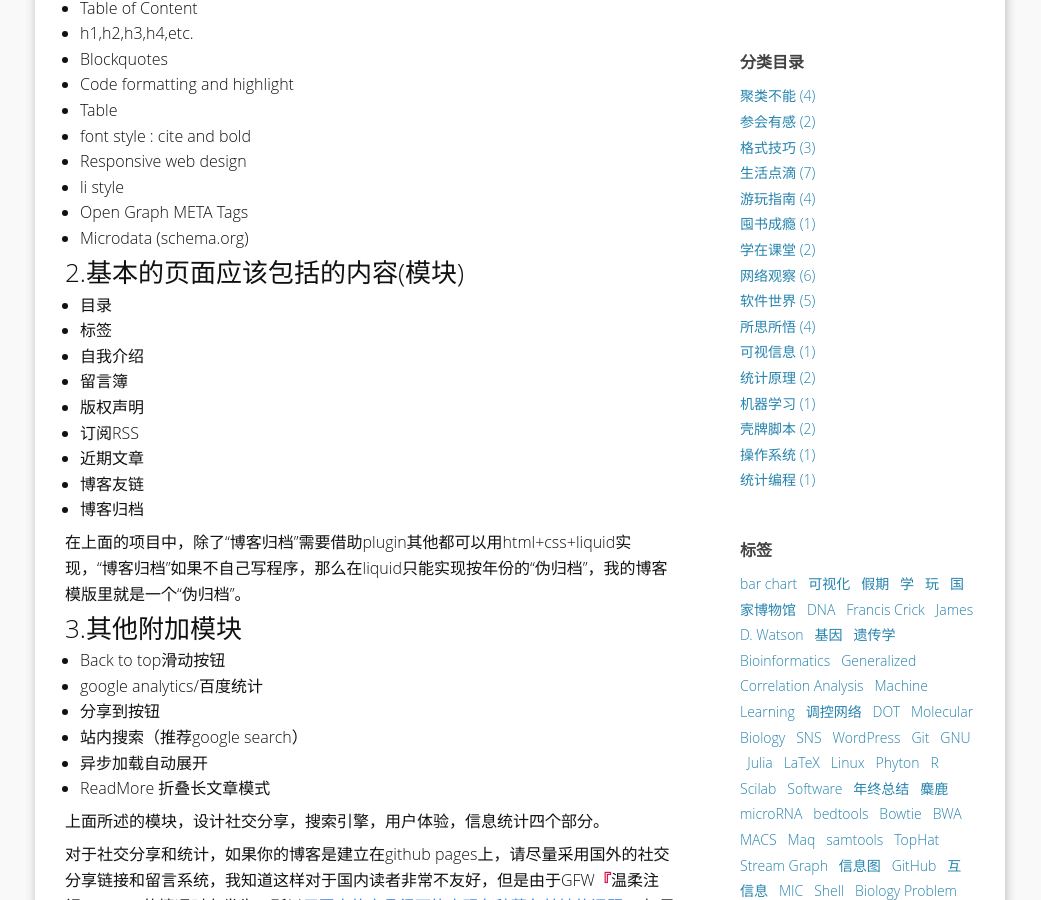
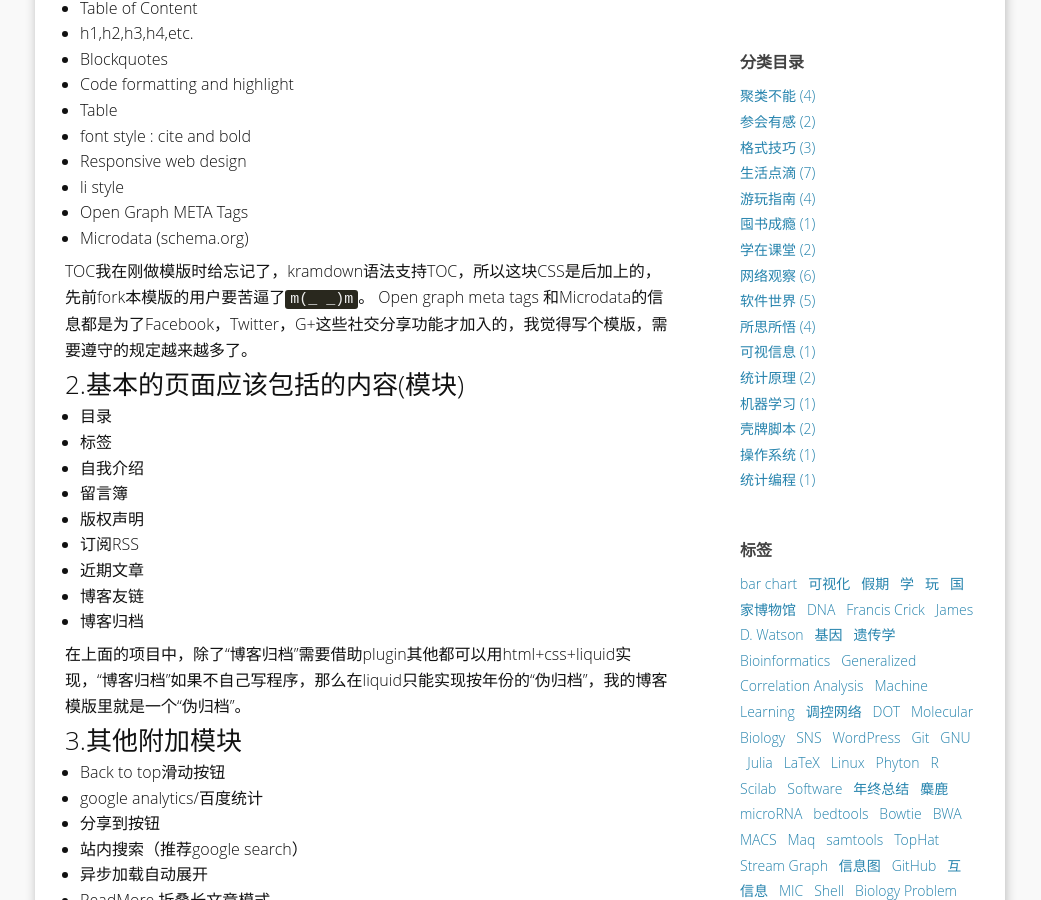
Before and after one commit to yulijia/cn, a Jekyll site: the page built from _posts/2015-04-03-basic-knowledge-of-build-a-blog-theme.md, in a window 1280 px wide and 900 px high, scrolled down 520 px. Shown: the whole window, without its empty margins (120-1161 px from the left). Built offline with Jekyll 4.4.1, drawn with Linux system fonts in a browser that asks for light colours; some web fonts are replaced; comment, search, counter and statistics services are not loaded.

Commit message:
update content

```diff
--- a/_posts/2015-04-03-basic-knowledge-of-build-a-blog-theme.md
+++ b/_posts/2015-04-03-basic-knowledge-of-build-a-blog-theme.md
@@ -26,6 +26,10 @@ tags:
 - li style
 - Open Graph META Tags
 - Microdata (schema.org)
+
+TOC我在刚做模版时给忘记了，kramdown语法支持TOC，所以这块CSS是后加上的，先前fork本模版的用户要苦逼了`m(_ _)m`。
+Open graph meta tags 和Microdata的信息都是为了Facebook，Twitter，G+这些社交分享功能才加入的，我觉得写个模版，需要遵守的规定越来越多了。
+
 
 ### 2.基本的页面应该包括的内容(模块)
 
```
